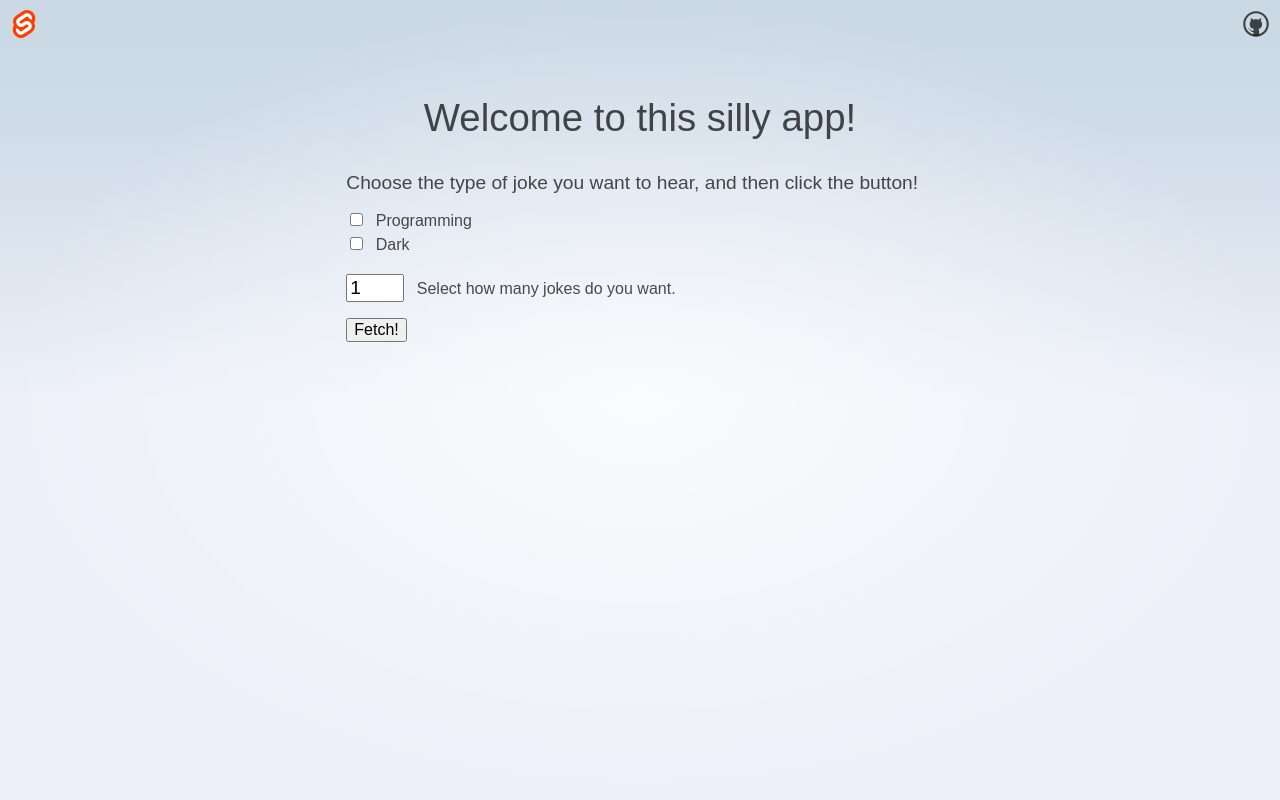
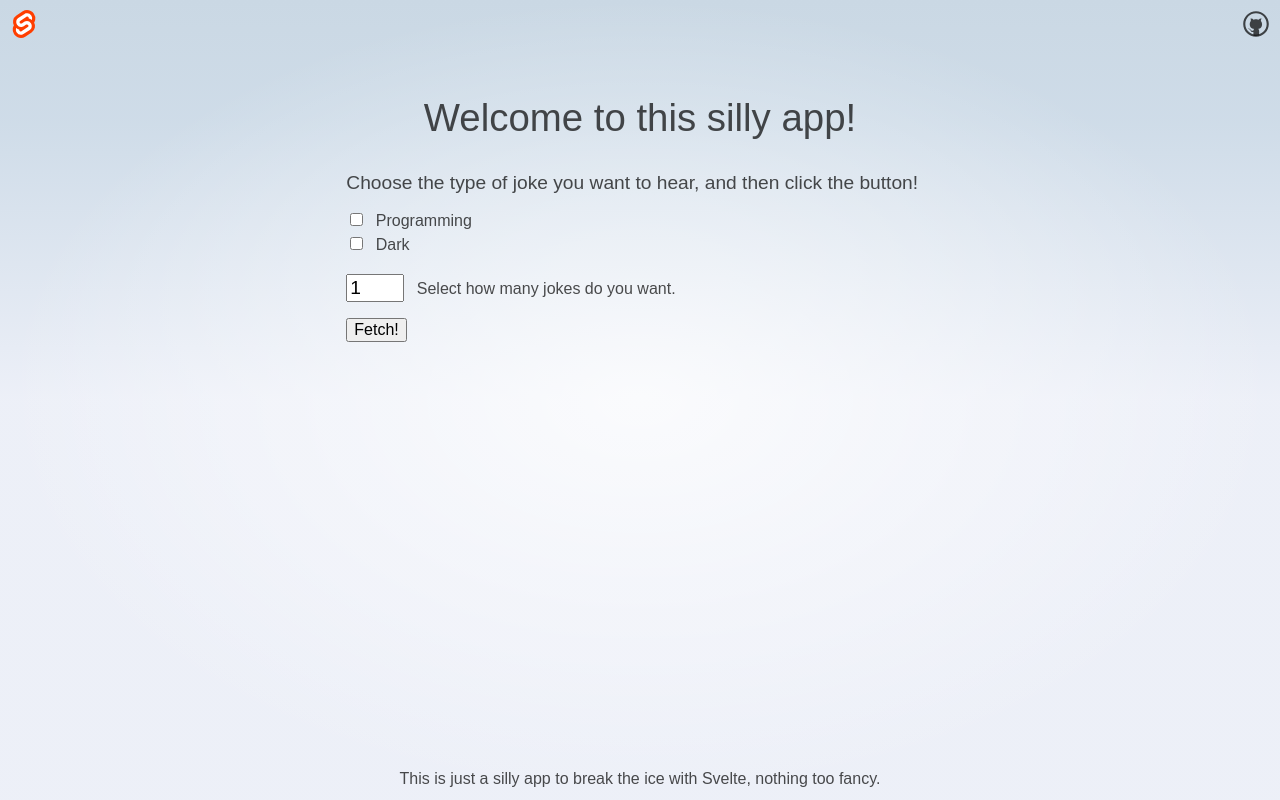
Before and after one commit to andreaiaia/svelte-jokes, a SvelteKit app: page / in a window 1280 px wide. Built offline with nearby package versions, Linux system fonts and the light colour scheme.

Commit message:
Readd footer

```diff
--- a/src/routes/+layout.svelte
+++ b/src/routes/+layout.svelte
@@ -9,6 +9,8 @@
 	<main>
 		<slot />
 	</main>
+
+	<footer>This is just a silly app to break the ice with Svelte, nothing too fancy.</footer>
 </div>
 
 <style>
@@ -28,4 +30,18 @@
 		margin: 0 auto;
 		box-sizing: border-box;
 	}
+
+	footer {
+		display: flex;
+		flex-direction: column;
+		justify-content: center;
+		align-items: center;
+		padding: 12px;
+	}
+
+	@media (min-width: 480px) {
+		footer {
+			padding: 12px 0;
+		}
+	}
 </style>
```
